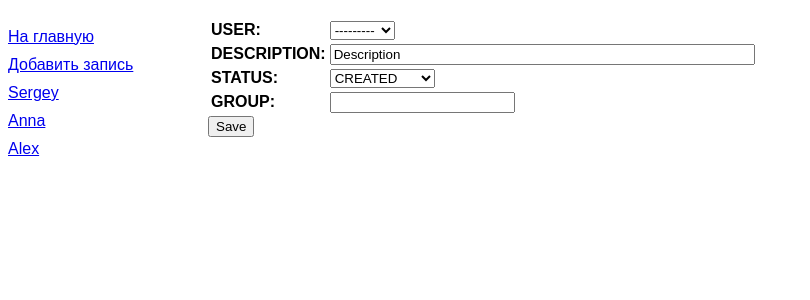
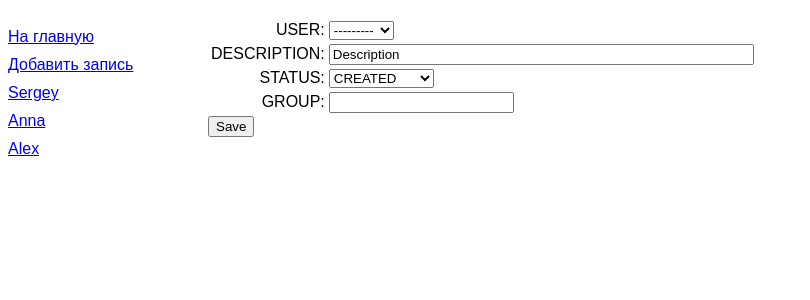
Before and after one commit to SergeyDnipro/dev, a Django app: page /add/ in a window 1280 px wide. Shown: the part 49-349 px from the top of the page, without its empty margins (0-810 px from the left). Run offline with Django 4.2, Linux system fonts and the light colour scheme; data comes from the database, SQL or seed files in the repository.

Commit message:
05/03/2023-1 work commit

```diff
--- a/django_site/django_app/static/django_app/style.css
+++ b/django_site/django_app/static/django_app/style.css
@@ -39,5 +39,5 @@ section {
 }
 
 .table_class {
-    text-align: left;
+    text-align: right;
 }
--- a/django_site/django_app/templates/django_app/add_record.html
+++ b/django_site/django_app/templates/django_app/add_record.html
@@ -4,9 +4,14 @@
 <div class="my_own_class">
 <form method="POST">
     {% csrf_token %}
-    <table class="table_class">
+    <table>
     {{ form.errors }}
-    {{ form.as_table}}
+    {% for fields in form %}
+        <tr>
+            <td class="table_class">{{ fields.label_tag }}</td>
+            <td>{{ fields }}</td>
+        </tr>
+    {% endfor %}
     </table>
     <button type="submit">Save</button>
 </form><br>
```
